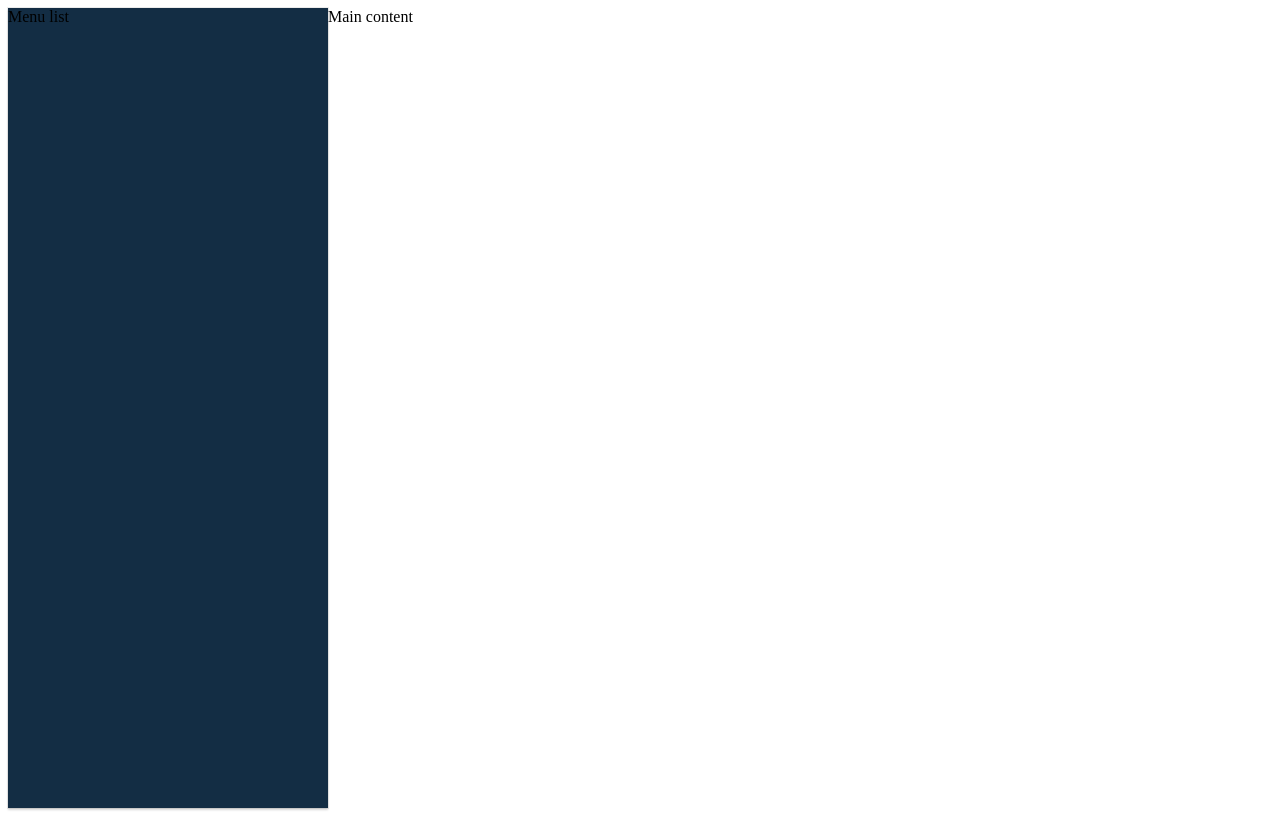
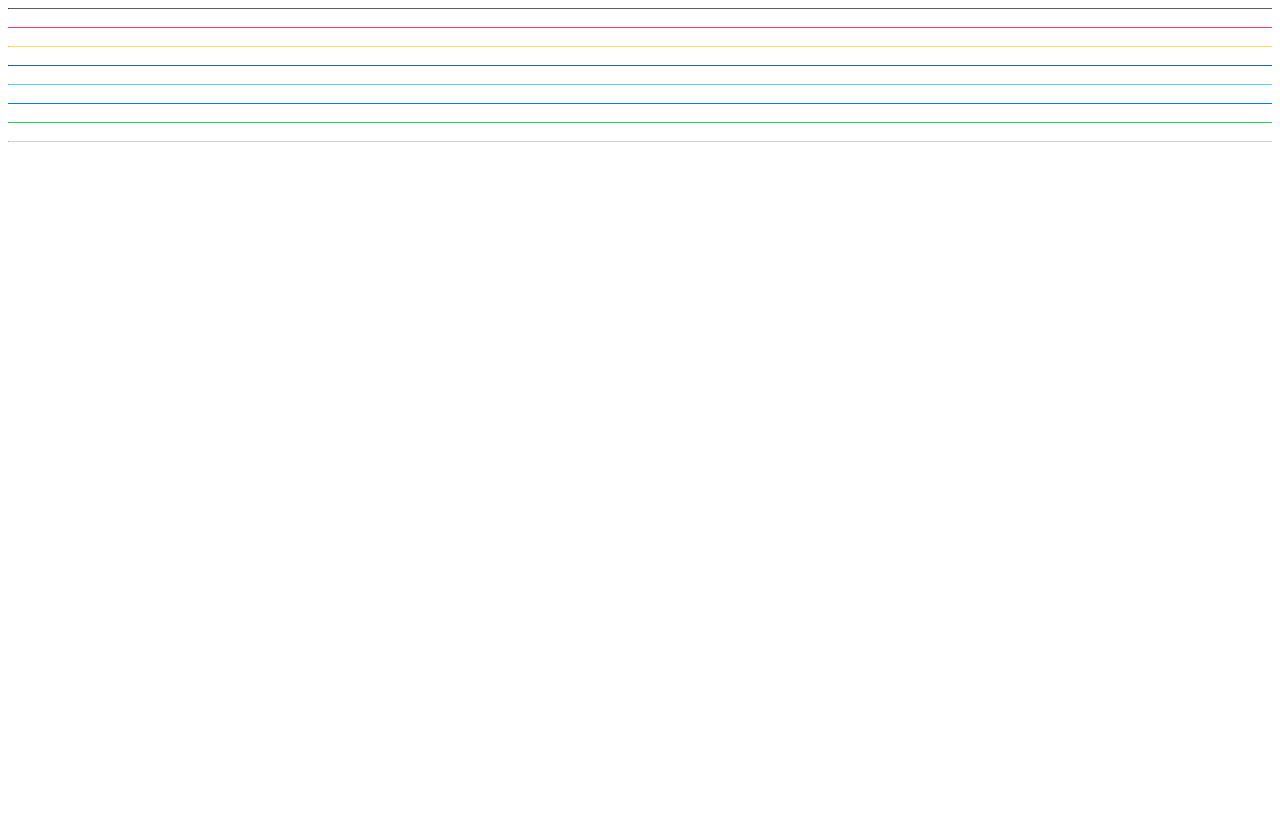
Before and after one commit to Zubair-Ashraf/keyko-contacts, a React (Create React App) app: page / in a window 1280 px wide. Built offline with nearby package versions, Linux system fonts and the light colour scheme.

Commit message:
create divider component

```diff
--- /dev/null
+++ b/src/core-ui/Divider/index.tsx
@@ -0,0 +1,7 @@
+import { FC } from 'react';
+import { DividerProps } from './props';
+import { className } from './methods';
+
+export const Divider: FC<DividerProps> = (props: DividerProps) => (
+  <hr className={className`${props}`} />
+);
--- /dev/null
+++ b/src/core-ui/Divider/methods.ts
@@ -0,0 +1,22 @@
+import { DividerProps } from './props';
+
+export type ClassNameFunc<TProps> = (
+  strings: TemplateStringsArray,
+  props: TProps
+) => string;
+
+export const className: ClassNameFunc<DividerProps> = (
+  strings: TemplateStringsArray,
+  props: DividerProps
+): string => {
+  const classNames: string = ['divider']
+    .concat(
+      ['color'].map((name: string): string | null =>
+        props[name] ? `is-${props[name]}` : null
+      )
+    )
+    .filter((name: string | null): boolean => !!name)
+    .join(' ');
+
+  return classNames;
+};
--- /dev/null
+++ b/src/core-ui/Divider/props.ts
@@ -0,0 +1,12 @@
+export interface DividerProps {
+  color?:
+    | 'black'
+    | 'light'
+    | 'dark'
+    | 'primary'
+    | 'info'
+    | 'success'
+    | 'warning'
+    | 'danger'
+    | 'secondary';
+}
--- a/src/core-ui/index.ts
+++ b/src/core-ui/index.ts
@@ -10,3 +10,4 @@ export * from './Chip';
 export * from './TagInput';
 export * from './Table';
 export * from './Drawer';
+export * from './Divider';
--- a/src/core/App/index.tsx
+++ b/src/core/App/index.tsx
@@ -1,15 +1,26 @@
-import { Drawer, Box, Container } from 'core-ui';
+import { Fragment } from 'react';
+import { Divider } from 'core-ui';
 
 const App = () => {
   return (
-    <Container>
-      <Box component='nav'>
-        <Drawer open={true} color='dark'>
-          Menu list
-        </Drawer>
-      </Box>
-      <Box component='main'>Main content</Box>
-    </Container>
+    <Fragment>
+      <Divider color='black' />
+      <br />
+      <Divider color='danger' />
+      <br />
+      <Divider color='warning' />
+      <br />
+      <Divider color='dark' />
+      <br />
+      <Divider color='info' />
+      <br />
+      <Divider color='primary' />
+      <br />
+      <Divider color='success' />
+      <br />
+      <Divider color='secondary' />
+      <br />
+    </Fragment>
   );
 };
 
--- /dev/null
+++ b/src/styles/divider.css
@@ -0,0 +1,39 @@
+.divider {
+  margin: 0;
+  padding: 0;
+  border-top: 0;
+  border-width: 0.2px;
+  border-color: var(--grey);
+}
+
+.divider.is-black {
+  border-color: var(--black);
+}
+
+.divider.is-light {
+  border-color: var(--secondary);
+}
+
+.divider.is-dark {
+  border-color: var(--dark);
+}
+
+.divider.is-info {
+  border-color: var(--info);
+}
+
+.divider.is-success {
+  border-color: var(--success);
+}
+
+.divider.is-warning {
+  border-color: var(--warning);
+}
+
+.divider.is-primary {
+  border-color: var(--primary);
+}
+
+.divider.is-danger {
+  border-color: var(--danger);
+}
--- a/src/styles/index.css
+++ b/src/styles/index.css
@@ -8,3 +8,4 @@
 @import './icon.css';
 @import './table.css';
 @import './drawer.css';
+@import './divider.css';
```
